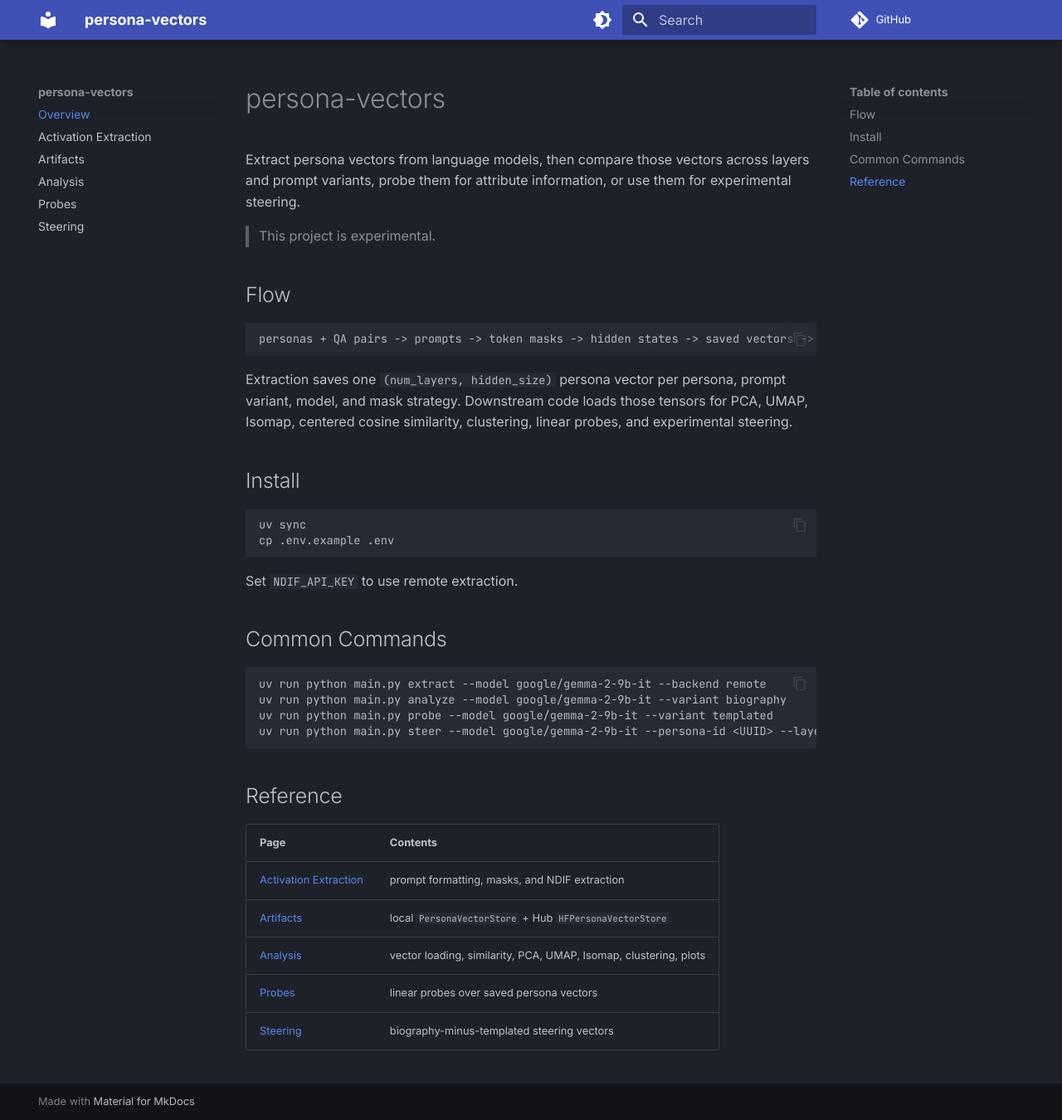
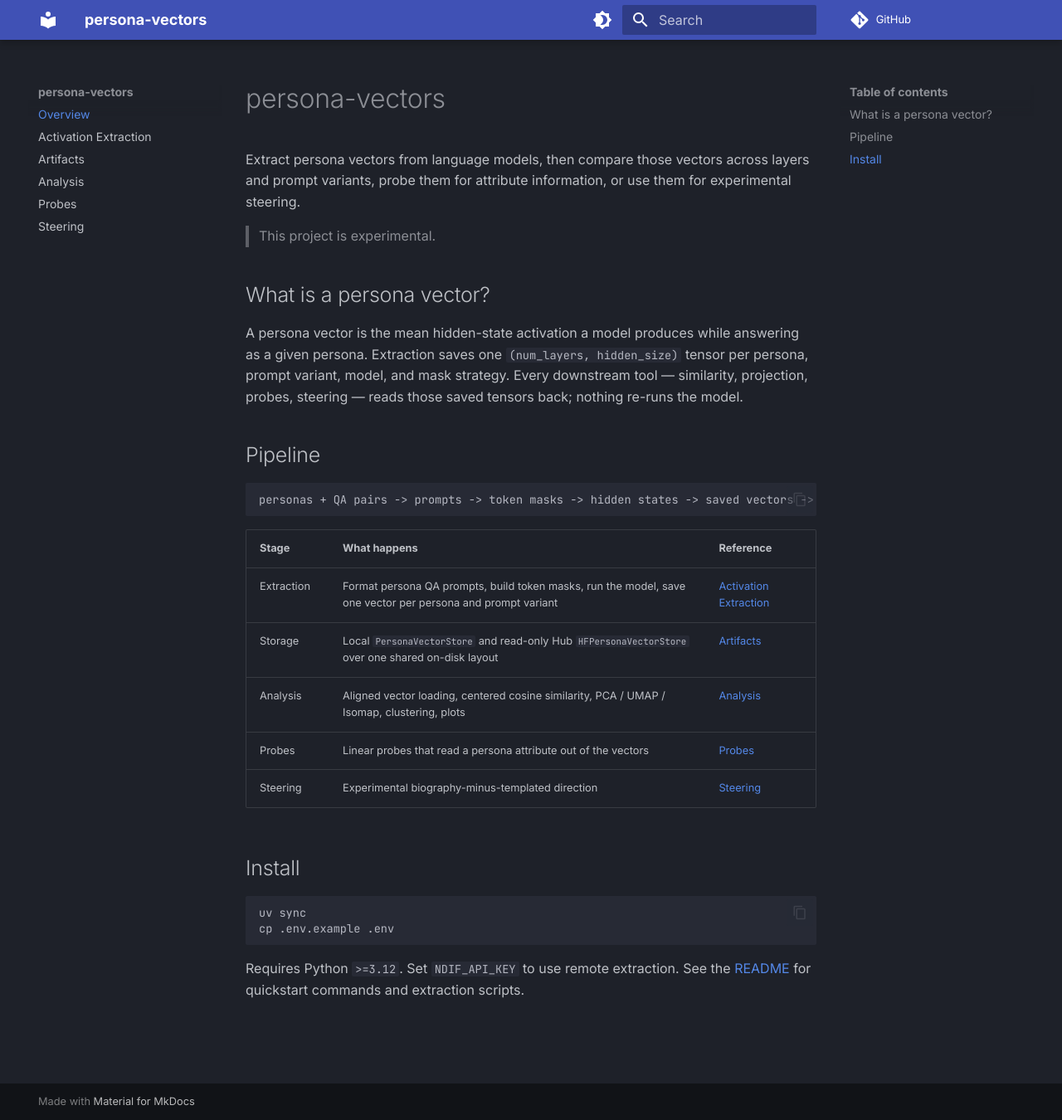
Before and after one commit to implicit-personalization/persona-vectors, an MkDocs documentation site: the page built from docs/index.md, in a window 1280 px wide and 1350 px high. Shown: the whole window at 83% size. Built offline with MkDocs 1.6.1 and Material for MkDocs 9.7.7, drawn with Linux system fonts in a browser that asks for light colours; comment, search, counter and statistics services are not loaded.

Commit message:
Updated docs for public version

````diff
--- a/docs/index.md
+++ b/docs/index.md
@@ -1,16 +1,29 @@
 # persona-vectors
 
-Extract persona vectors from language models, then compare those vectors across layers and prompt variants, probe them for attribute information, or use them for experimental steering.
+Extract persona vectors from language models, then compare those vectors across
+layers and prompt variants, probe them for attribute information, or use them for experimental steering.
 
 > This project is experimental.
 
-## Flow
+## What is a persona vector?
+
+A persona vector is the mean hidden-state activation a model produces while
+answering as a given persona. Extraction saves one `(num_layers, hidden_size)`
+tensor per persona, prompt variant, model, and mask strategy. Every downstream tool — similarity, projection, probes, steering — reads those saved tensors back; nothing re-runs the model.
+
+## Pipeline
 
 ```text
 personas + QA pairs -> prompts -> token masks -> hidden states -> saved vectors -> analysis
 ```
 
-Extraction saves one `(num_layers, hidden_size)` persona vector per persona, prompt variant, model, and mask strategy. Downstream code loads those tensors for PCA, UMAP, Isomap, centered cosine similarity, clustering, linear probes, and experimental steering.
+| Stage | What happens | Reference |
+| --- | --- | --- |
+| Extraction | Format persona QA prompts, build token masks, run the model, save one vector per persona and prompt variant | [Activation Extraction](extraction.md) |
+| Storage | Local `PersonaVectorStore` and read-only Hub `HFPersonaVectorStore` over one shared on-disk layout | [Artifacts](artifacts.md) |
+| Analysis | Aligned vector loading, centered cosine similarity, PCA / UMAP / Isomap, clustering, plots | [Analysis](analysis.md) |
+| Probes | Linear probes that read a persona attribute out of the vectors | [Probes](probes.md) |
+| Steering | Experimental biography-minus-templated direction | [Steering](steering.md) |
 
 ## Install
 
@@ -19,23 +32,4 @@
 cp .env.example .env
 ```
 
-Set `NDIF_API_KEY` to use remote extraction.
-
-## Common Commands
-
-```bash
-uv run python main.py extract --model google/gemma-2-9b-it --backend remote
-uv run python main.py analyze --model google/gemma-2-9b-it --variant biography
-uv run python main.py probe --model google/gemma-2-9b-it --variant templated
-uv run python main.py steer --model google/gemma-2-9b-it --persona-id <UUID> --layer 20
-```
-
-## Reference
-
-| Page | Contents |
-| --- | --- |
-| [Activation Extraction](extraction.md) | prompt formatting, masks, and NDIF extraction |
-| [Artifacts](artifacts.md) | local `PersonaVectorStore` + Hub `HFPersonaVectorStore` |
-| [Analysis](analysis.md) | vector loading, similarity, PCA, UMAP, Isomap, clustering, plots |
-| [Probes](probes.md) | linear probes over saved persona vectors |
-| [Steering](steering.md) | biography-minus-templated steering vectors |
+Requires Python `>=3.12`. Set `NDIF_API_KEY` to use remote extraction. See the [README](https://github.com/implicit-personalization/persona-vectors#readme) for quickstart commands and extraction scripts.
````
Also changed, not shown: README.md (+15 -7 lines), 1 other file.
